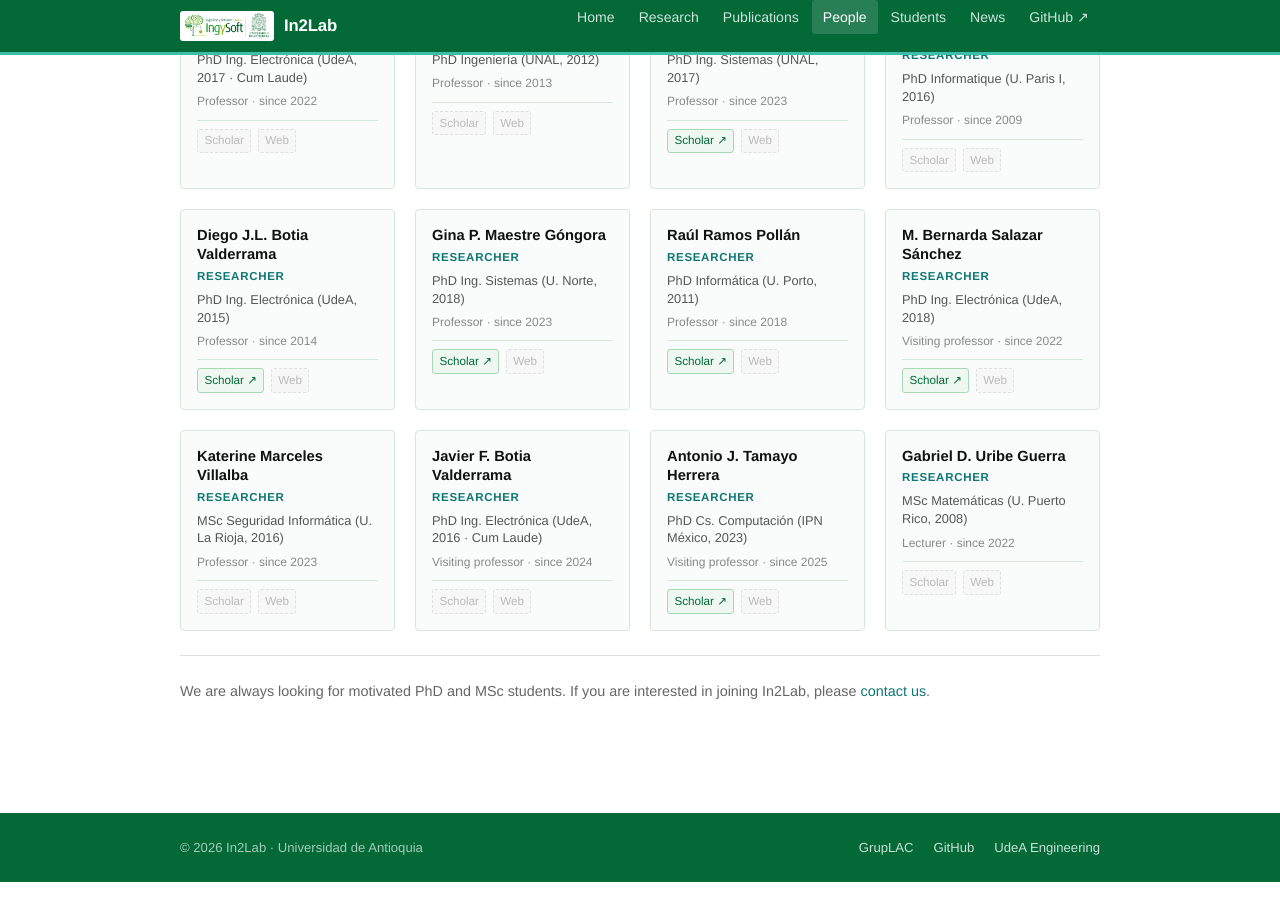
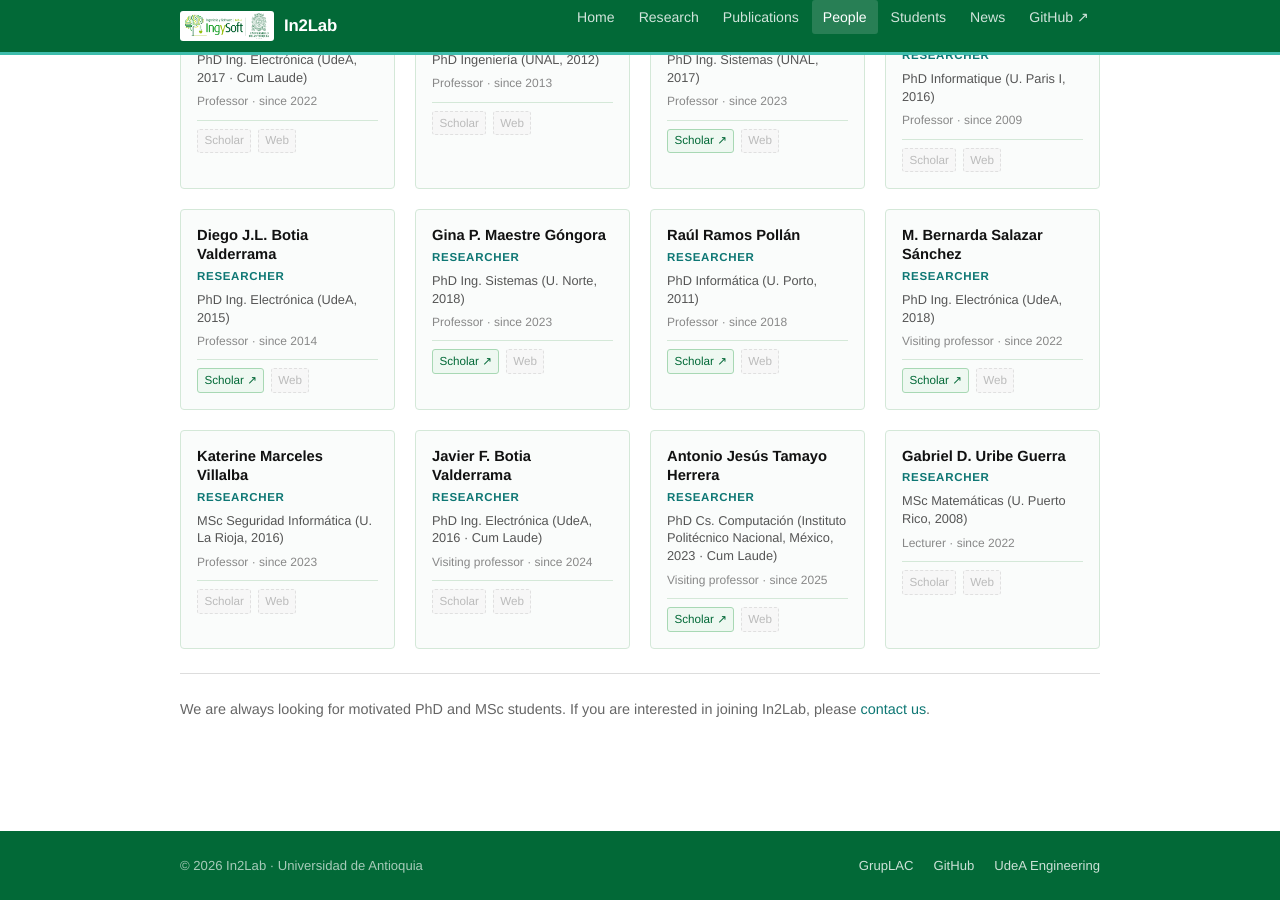
Before and after one commit to IN2LABUDEA/IN2LABUDEA.github.io, a Jekyll site: the page built from people.html, in a window 1280 px wide and 900 px high, scrolled down 568 px. Built offline with Jekyll 4.4.1, drawn with Linux system fonts in a browser that asks for light colours.

Commit message:
people.yml

```diff
--- a/_data/people.yml
+++ b/_data/people.yml
@@ -85,9 +85,9 @@
   scholar: null
   web:     null
 
-- name:    "Antonio J. Tamayo Herrera"
+- name:    "Antonio Jesús Tamayo Herrera"
   role:    researcher
-  degree:  "PhD Cs. Computación (IPN México, 2023)"
+  degree:  "PhD Cs. Computación (Instituto Politécnico Nacional, México, 2023 · Cum Laude)"
   affil:   "Visiting professor · since 2025"
   scholar: "https://scholar.google.com/citations?user=643heS8AAAAJ"
   web:     null
```
